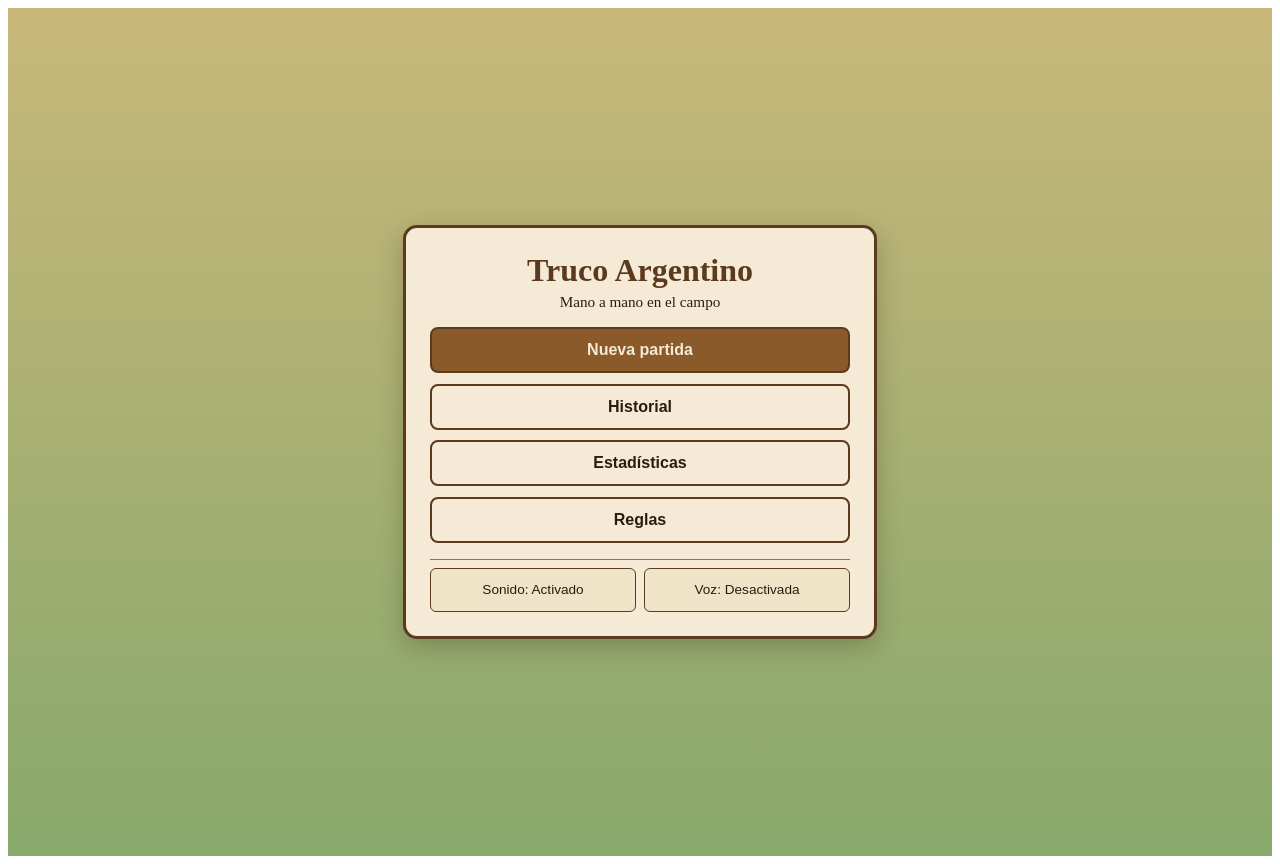
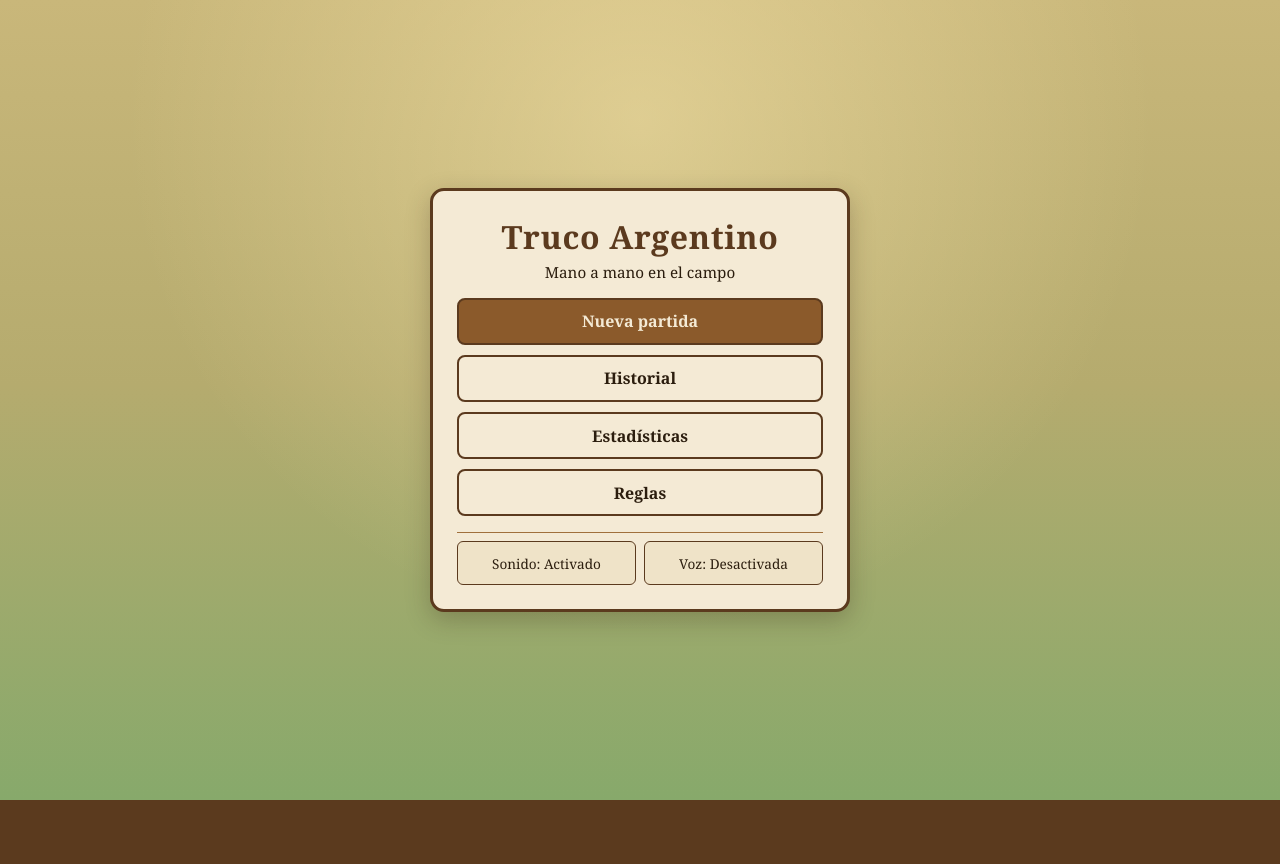
Before and after one commit to 1W3-421343-Torres-Marcos/Truco, a React (Vite) app: page / in a window 1280 px wide. After the commit the page ends 800 px from the top, so only its background shows below. Built offline with nearby package versions, Linux system fonts and the light colour scheme.

Commit message:
style(ui): tema campero

```diff
--- a/src/ui/screens/HomeScreen.module.css
+++ b/src/ui/screens/HomeScreen.module.css
@@ -5,7 +5,7 @@
   align-items: center;
   justify-content: center;
   padding: 1.5rem 1rem;
-  background: linear-gradient(180deg, var(--pampa) 0%, var(--pampa-verde) 100%);
+  background: var(--pampa-fondo);
   color: var(--tinta);
 }
 
--- a/src/ui/screens/TableScreen.module.css
+++ b/src/ui/screens/TableScreen.module.css
@@ -4,8 +4,9 @@
   flex-direction: column;
   justify-content: space-between;
   padding: 0.75rem;
-  background-color: var(--madera);
-  border: 6px solid var(--madera-oscura);
+  background: var(--mesa-textura);
+  border: 8px solid var(--madera-oscura);
+  box-shadow: inset 0 0 32px rgba(27, 16, 6, 0.55);
   box-sizing: border-box;
   color: var(--crema);
   gap: 0.65rem;
--- a/src/ui/theme.css
+++ b/src/ui/theme.css
@@ -1,12 +1,60 @@
-/* Paleta de campo argentino (skill `ui-estetica`). Estilos reales desde la Etapa 8. */
+/* Paleta y estética de campo argentino (skill `ui-estetica`) */
 :root {
   --madera-oscura: #5b3a1e;
   --madera: #8b5a2b;
+  --madera-clara: #a66f38;
   --pampa: #c9b77a;
   --pampa-verde: #87a96b;
   --cuero: #a0703c;
   --crema: #f4ead5;
+  --crema-oscura: #e5d4b3;
   --celeste: #6cace4;
   --rojo-punzo: #b22222;
   --tinta: #2b1d0e;
+  --oro-naipe: #d49b27;
+
+  --font-display: 'Rye', 'Sancreek', 'Rockwell', 'Georgia', serif;
+  --font-body: 'Lora', 'Georgia', 'Cambria', serif;
+
+  --mesa-textura:
+    repeating-linear-gradient(
+      90deg,
+      rgba(43, 29, 14, 0.08) 0px,
+      rgba(43, 29, 14, 0.08) 2px,
+      transparent 2px,
+      transparent 18px
+    ),
+    radial-gradient(ellipse at center, #9c6733 0%, var(--madera) 60%, #6d431d 100%);
+
+  --pampa-fondo:
+    radial-gradient(circle at 50% 15%, rgba(255, 236, 179, 0.45) 0%, transparent 55%),
+    linear-gradient(180deg, var(--pampa) 0%, #b5ab6e 48%, var(--pampa-verde) 100%);
 }
+
+*,
+*::before,
+*::after {
+  box-sizing: border-box;
+}
+
+html,
+body {
+  margin: 0;
+  padding: 0;
+  min-height: 100dvh;
+  font-family: var(--font-body);
+  background: var(--madera-oscura);
+  color: var(--tinta);
+  -webkit-font-smoothing: antialiased;
+}
+
+h1,
+h2,
+h3 {
+  font-family: var(--font-display);
+  letter-spacing: 0.02em;
+}
+
+button {
+  font-family: inherit;
+}
```
Also changed, not shown: 1 other file (tests, documents, lock files or other folders).
